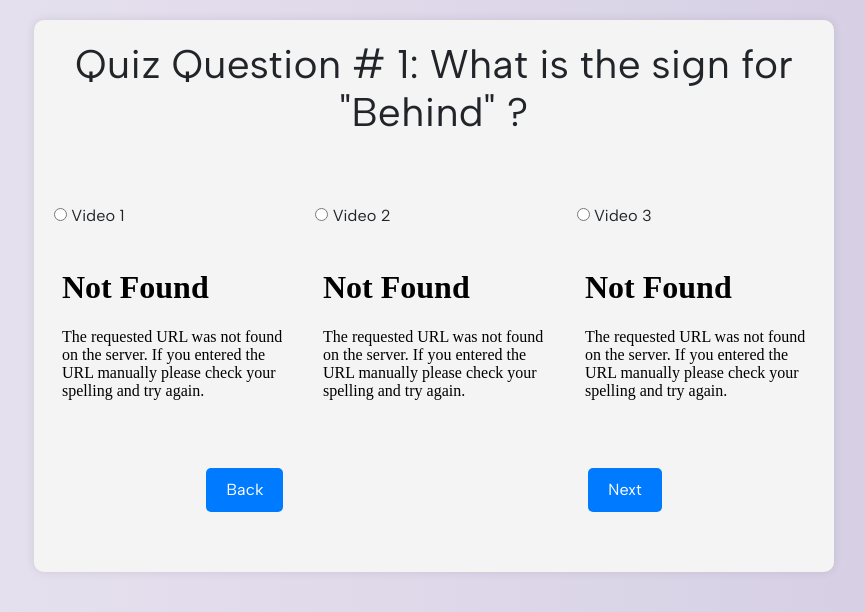
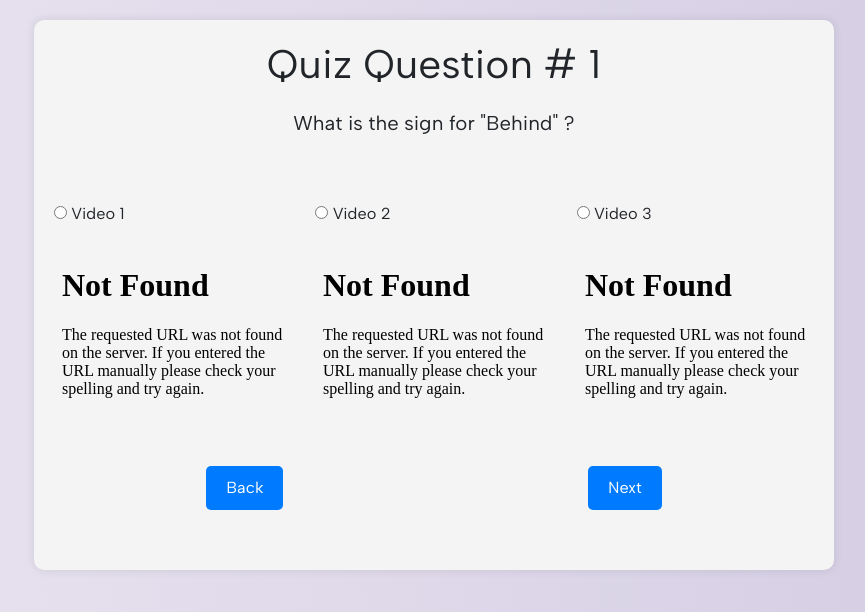
Before and after one commit to shreeyapatell/uidesign-final, a Flask app: page /quiz/1 in a window 1280 px wide. Shown: the part 136-748 px from the top of the page, without its empty margins (206-1071 px from the left). Run offline with Flask 3, Linux system fonts and the light colour scheme; some libraries are stand-ins or nearby versions.

Commit message:
fix font size on questions

```diff
--- a/static/main.css
+++ b/static/main.css
@@ -98,3 +98,7 @@ p {
 #lesson-time{
     color: grey;
 }
+
+#question-title{
+    font-size: 20px;
+}
--- a/templates/quiz.html
+++ b/templates/quiz.html
@@ -12,7 +12,8 @@
     });
   </script>
   <div class="container">
-    <h1>Quiz Question # {{ question.quiz_id }}: {{ question.title }}?</h1>
+    <h1>Quiz Question # {{ question.quiz_id }}</h1>
+    <p id="question-title">{{ question.title }}?</p>
     <form method="post" action="/quiz/{{ question.quiz_id }}">
         <br><br>
         <div class="row">
```
